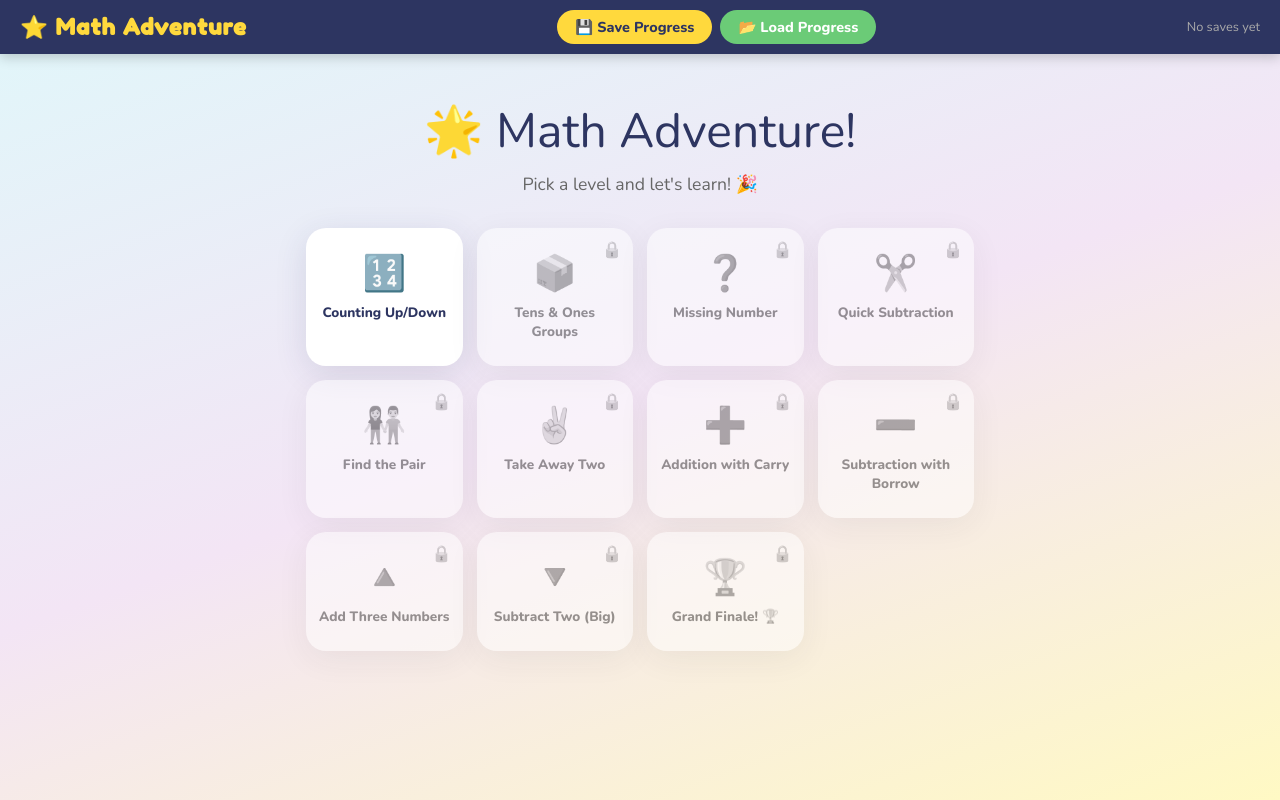
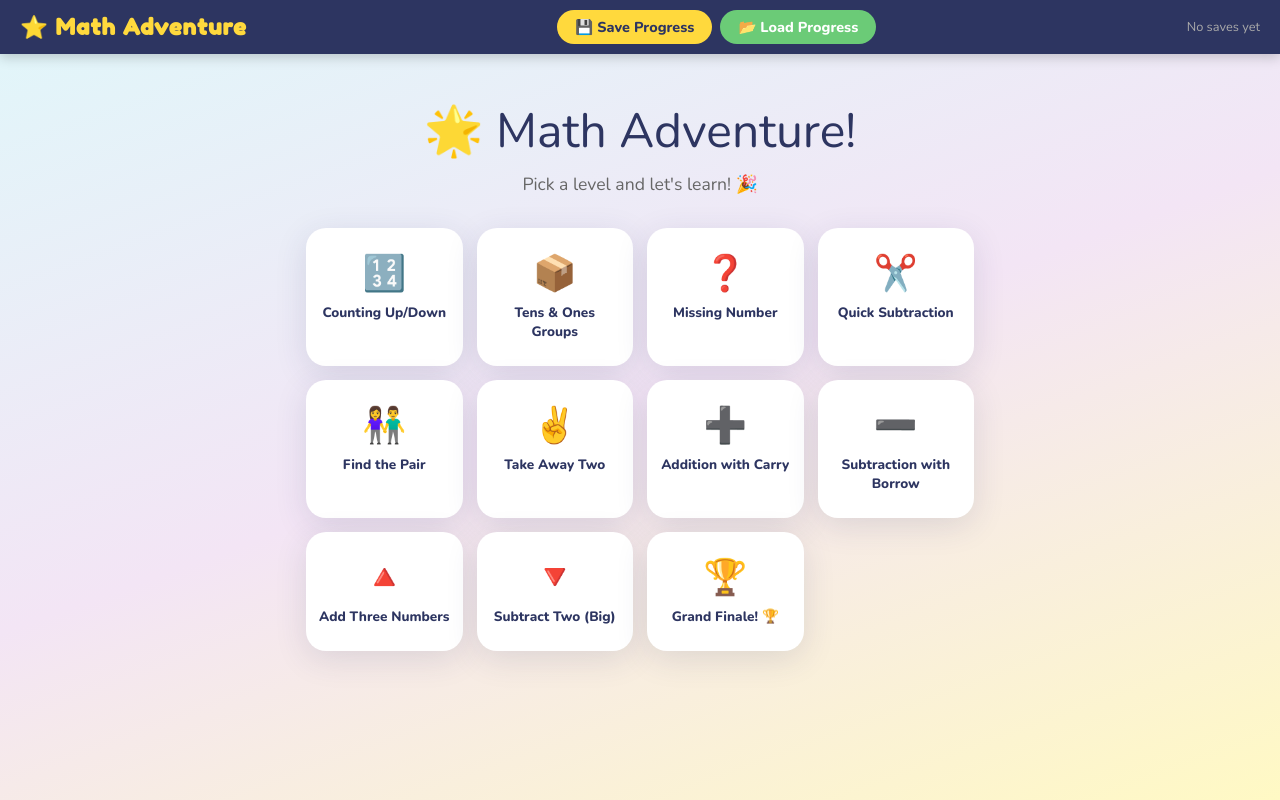
Before and after one commit to shiblee86/Math-Practice, a plain HTML site: page index.html in a window 1280 px wide. Drawn offline with nearby package versions, Linux system fonts and the light colour scheme.

Commit message:
Update index.html

```diff
--- a/index.html
+++ b/index.html
@@ -91,15 +91,11 @@
     font-family: 'Nunito', sans-serif;
     position: relative;
   }
-  .level-btn:hover:not(.locked) { transform: translateY(-4px); border-color: var(--sky); }
-  .level-btn.locked { opacity: 0.5; cursor: not-allowed; filter: grayscale(1); }
+  .level-btn:hover { transform: translateY(-4px); border-color: var(--sky); }
   .level-btn.completed { border-color: var(--grass); }
   .level-icon { font-size: 2.2rem; }
   .level-name { font-weight: 800; font-size: 0.85rem; margin-top: 6px; color: var(--dark); }
   .level-stars { color: var(--sun); font-size: 0.9rem; margin-top: 4px; }
-  .lock-badge {
-    position: absolute; top: 8px; right: 8px; font-size: 1rem;
-  }
 
   /* ---- QUIZ SCREEN ---- */
   #quiz-screen { }
@@ -509,7 +505,7 @@ const LEVELS = [
 ];
 
 let state = {
-  completed: {},   // levelId -> best score (0-100)
+  completed: {},   // levelId -> best score (0-100) - just for stars, not for locking
   currentLevel: null,
   questions: [],
   qIndex: 0,
@@ -521,7 +517,7 @@ let state = {
 };
 
 // ============================================================
-// SAVE / LOAD - FIXED
+// SAVE / LOAD
 // ============================================================
 function saveProgress() {
   const data = JSON.stringify({
@@ -546,9 +542,7 @@ function loadProgress() {
     reader.onload = ev => {
       try {
         const data = JSON.parse(ev.target.result);
-        // Check if it's a valid save file
         if (data && data.completed) {
-          // Reset the state with loaded data
           state.completed = data.completed || {};
 
           // Make sure we don't have any undefined values
@@ -558,11 +552,8 @@ function loadProgress() {
             }
           });
 
-          // Reset current level to null
           state.currentLevel = null;
 
-          // Update UI
-          updateProgressLabel();
           renderHome();
           showScreen('home-screen');
           document.getElementById('progress-label').textContent = '✅ Loaded!';
@@ -595,7 +586,7 @@ function showScreen(id) {
 }
 
 // ============================================================
-// HOME SCREEN - FIXED: Properly check unlocked levels based on loaded progress
+// HOME SCREEN - ALL LEVELS UNLOCKED!
 // ============================================================
 function renderHome() {
   const grid = document.getElementById('levels-grid');
@@ -608,33 +599,21 @@ function renderHome() {
     }
   });
 
-  LEVELS.forEach((lv, i) => {
+  LEVELS.forEach(lv => {
     const score = state.completed[lv.id] || 0;
-    const done = score >= 98; // Level is mastered if score >= 98
-
-    // Check if this level should be unlocked
-    // Level 1 is always unlocked
-    // Other levels are unlocked if the previous level is mastered (score >= 98)
-    let unlocked = false;
-    if (i === 0) {
-      unlocked = true; // First level always unlocked
-    } else {
-      const prevScore = state.completed[LEVELS[i-1].id] || 0;
-      unlocked = prevScore >= 98;
-    }
+    const done = score >= 98;
 
     const stars = score >= 98 ? '⭐⭐⭐' : score >= 80 ? '⭐⭐' : score >= 50 ? '⭐' : '';
 
     const btn = document.createElement('div');
-    btn.className = 'level-btn' + (unlocked ? '' : ' locked') + (done ? ' completed' : '');
+    btn.className = 'level-btn' + (done ? ' completed' : '');
     btn.style.borderColor = done ? lv.color : 'transparent';
     btn.innerHTML = `
       <div class="level-icon">${lv.icon}</div>
       <div class="level-name">${lv.name}</div>
       <div class="level-stars">${stars}</div>
-      ${!unlocked ? '<div class="lock-badge">🔒</div>' : ''}
     `;
-    if (unlocked) btn.onclick = () => startLevel(lv);
+    btn.onclick = () => startLevel(lv);
     grid.appendChild(btn);
   });
 }
@@ -1715,9 +1694,9 @@ function showResults() {
 
   let msg = '';
   if (passed) {
-    msg = '🎉 Fantastic! You got 98% or more — you\'ve mastered this level! You can move on to the next one! 🚀';
+    msg = '🎉 Fantastic! You got 98% or more — you\'ve mastered this level! Keep going! 🚀';
   } else {
-    msg = `You need 98% to move on. You scored ${pct}%. Let's try again — you can do it! 💪 Review the mistakes below and try the level again.`;
+    msg = `You scored ${pct}%. Let's try again — you can do it! 💪 Review the mistakes below and try the level again.`;
   }
   document.getElementById('result-msg').textContent = msg;
 
@@ -1739,7 +1718,7 @@ function showResults() {
   document.getElementById('result-retry-btn').onclick = () => startLevel(state.currentLevel);
   document.getElementById('result-home-btn').onclick = () => { renderHome(); showScreen('home-screen'); };
 
-  // Next level button - check if next level exists
+  // Next level button - suggest next level but doesn't force
   const nextBtn = document.getElementById('result-next-btn');
   if (passed) {
     const idx = LEVELS.findIndex(l => l.id === state.currentLevel.id);
```
